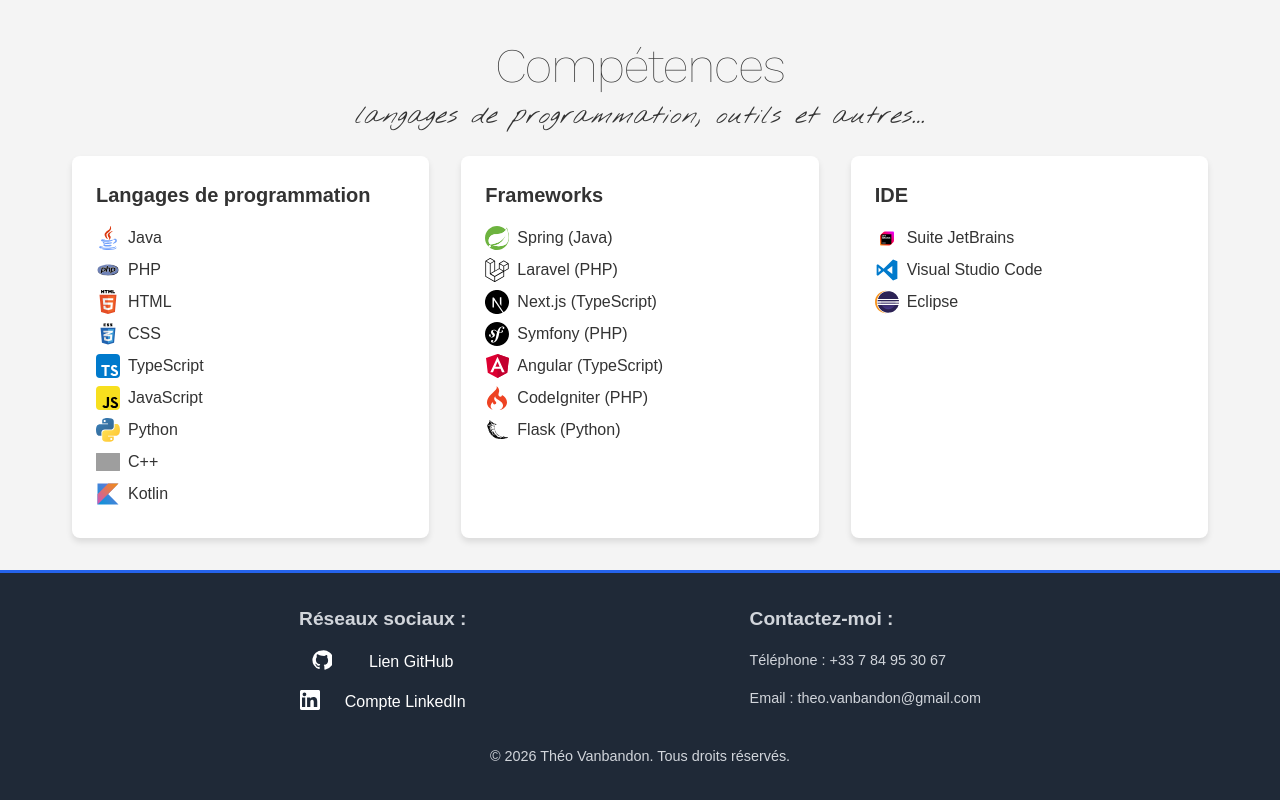
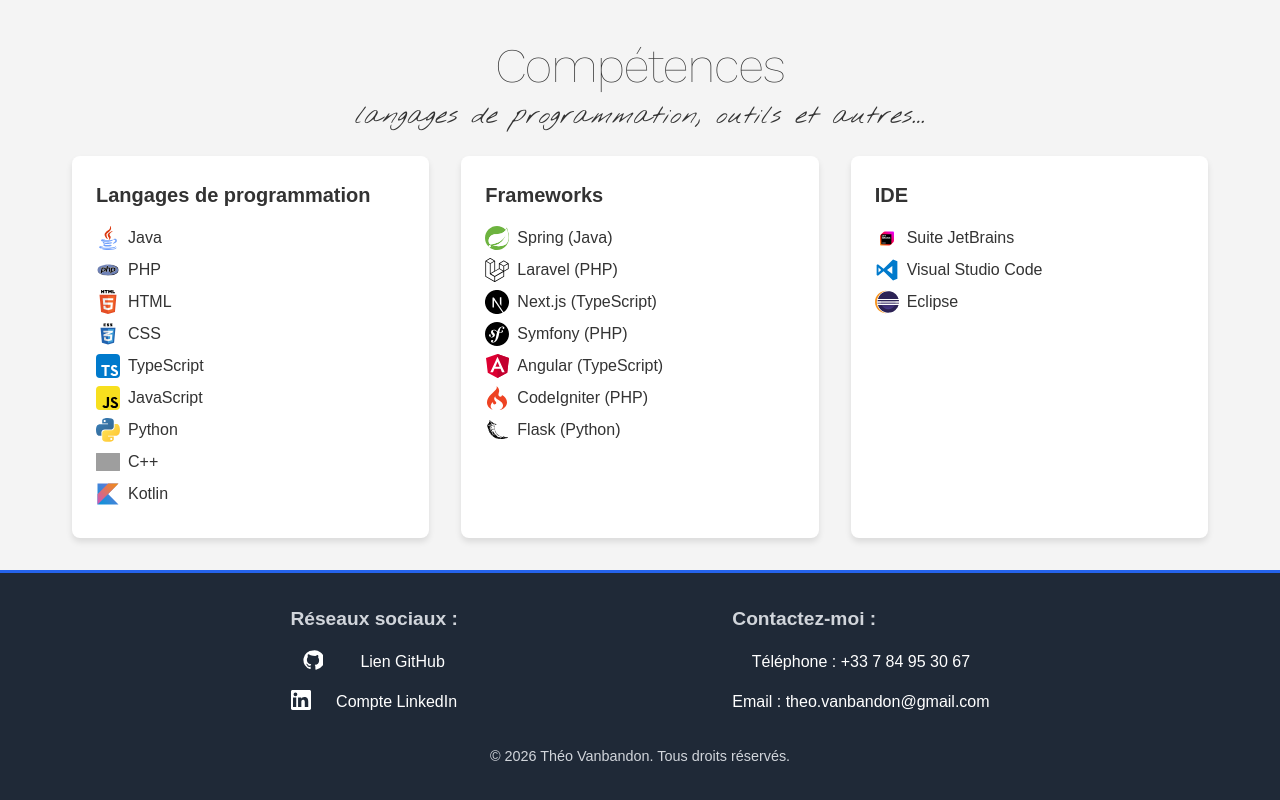
Before and after one commit to theo-vanbandon/portfolio-nextjs, a Next.js app: page / in a window 1280 px wide. Shown: the part 2539-3339 px from the top of the page. Built offline with nearby package versions, Linux system fonts and the light colour scheme; grey boxes are pictures that could not be loaded.

Commit message:
Add dynamic links for tel and email

```diff
--- a/app/components/Footer.tsx
+++ b/app/components/Footer.tsx
@@ -44,8 +44,12 @@
                     <div className="w-full md:w-1/2 flex flex-col items-start">
                         <div className="contact-info">
                             <p className="text-sm font-bold">Contactez-moi :</p>
-                            <p>Téléphone : +33 7 84 95 30 67</p>
-                            <p>Email : theo.vanbandon@gmail.com</p>
+                            <Link href="tel:+33784953067" className="flex items-center gap-2">
+                                Téléphone : +33 7 84 95 30 67
+                            </Link>
+                            <Link href="mailto:theo.vanbandon@gmail.com" className="flex items-center gap-2">
+                                Email : theo.vanbandon@gmail.com
+                            </Link>
                         </div>
                     </div>
                 </div>
```
